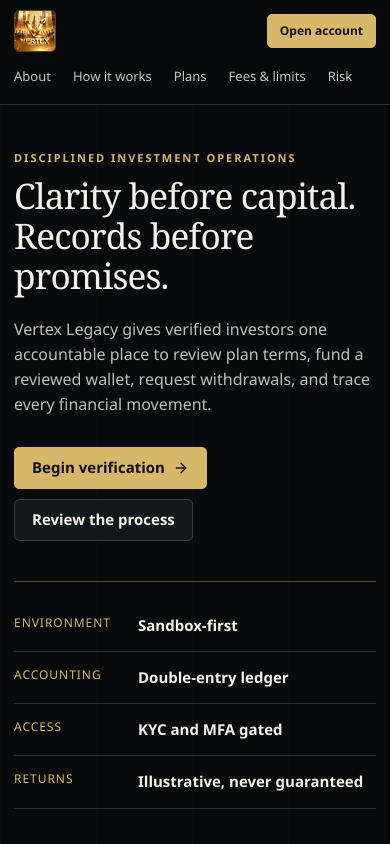
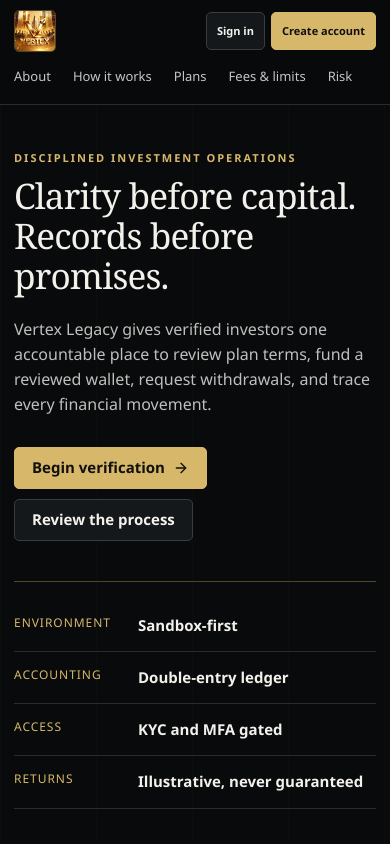
Before and after one commit to ProgJosh/Vertex-Legacy, a Next.js app in the folder apps/web/: page / in a window 390 px wide. Shown: the top 844 px of the page. Built offline with nearby package versions, Linux system fonts and the light colour scheme; no server answers.

Commit message:
Fix cross-domain Auth0 account access

```diff
--- a/apps/web/app/(marketing)/login/page.tsx
+++ b/apps/web/app/(marketing)/login/page.tsx
@@ -2,13 +2,12 @@
 import { Suspense } from "react";
 import { LoginForm } from "@/components/auth-forms";
 import { Button } from "@/components/ui/button";
+import { auth0Enabled, signInHref, signUpHref } from "@/lib/auth-links";
 
 export const metadata = { title: "Sign in" };
 
 export default function LoginPage() {
-  const useAuth0 =
-    process.env.AUTH_PROVIDER === "auth0" ||
-    process.env.NODE_ENV === "production";
+  const useAuth0 = auth0Enabled();
   return (
     <div className="container">
       <section className="form-shell">
@@ -22,12 +21,10 @@
         {useAuth0 ? (
           <div style={{ display: "grid", gap: 12 }}>
             <Button asChild style={{ width: "100%" }}>
-              <a href="/auth/login">Sign in to existing account</a>
+              <a href={signInHref()}>Sign in to existing account</a>
             </Button>
             <Button asChild variant="secondary" style={{ width: "100%" }}>
-              <a href="/auth/login?screen_hint=signup&returnTo=%2Finvestor%2Fonboarding">
-                Create new account
-              </a>
+              <a href={signUpHref()}>Create new account</a>
             </Button>
           </div>
         ) : (
--- a/apps/web/app/(marketing)/page.tsx
+++ b/apps/web/app/(marketing)/page.tsx
@@ -9,6 +9,7 @@
 import { formatPhp } from "@vertex/ui";
 import { optionalApiGet } from "@/lib/api";
 import { Button } from "@/components/ui/button";
+import { auth0Enabled, signUpHref } from "@/lib/auth-links";
 
 type Config = {
   signupBonusCentavos: string;
@@ -32,10 +33,7 @@
 };
 
 export default async function LandingPage() {
-  const signupHref =
-    process.env.AUTH_PROVIDER === "auth0" || process.env.NODE_ENV === "production"
-      ? "/auth/login?screen_hint=signup&returnTo=%2Finvestor%2Fonboarding"
-      : "/register";
+  const signupHref = auth0Enabled() ? signUpHref() : "/register";
   const [config, plans] = await Promise.all([
     optionalApiGet<Config | null>("/public/config", null),
     optionalApiGet<Plan[]>("/public/plans", []),
--- a/apps/web/app/(marketing)/register/page.tsx
+++ b/apps/web/app/(marketing)/register/page.tsx
@@ -1,11 +1,12 @@
 import Link from "next/link";
 import { RegisterForm } from "@/components/auth-forms";
 import { Button } from "@/components/ui/button";
+import { auth0Enabled, signUpHref } from "@/lib/auth-links";
 
 export const metadata = { title: "Registration" };
 
 export default async function RegisterPage({ searchParams }: { searchParams: Promise<{ ref?: string }> }) {
-  const useAuth0 = process.env.AUTH_PROVIDER === "auth0" || process.env.NODE_ENV === "production";
+  const useAuth0 = auth0Enabled();
   const { ref } = await searchParams;
   const referralCode = /^VTX-[A-Fa-f0-9]{8}$/.test(ref ?? "") ? ref!.toUpperCase() : null;
   const returnTo = referralCode ? "/investor/invitations?ref=" + encodeURIComponent(referralCode) : "/investor/onboarding";
@@ -20,7 +21,7 @@
         </p>
         {useAuth0 ? (
           <Button asChild style={{ width: "100%" }}>
-            <a href={"/auth/login?screen_hint=signup&returnTo=" + encodeURIComponent(returnTo)}>
+            <a href={signUpHref(returnTo)}>
               Create account securely
             </a>
           </Button>
--- a/apps/web/app/globals.css
+++ b/apps/web/app/globals.css
@@ -1029,9 +1029,15 @@
   .public-header-inner {
     min-height: 64px;
   }
-  .header-actions .button-secondary {
-    display: none;
+  .header-actions {
+    gap: 6px;
   }
+  .header-actions .button {
+    min-height: 38px;
+    padding-inline: 10px;
+    font-size: 11px;
+  }
+  .brand strong,
   .brand span {
     display: none;
   }
--- a/apps/web/components/public-shell.tsx
+++ b/apps/web/components/public-shell.tsx
@@ -1,12 +1,10 @@
 import Link from "next/link";
 import { Brand } from "./brand";
 import { Button } from "./ui/button";
+import { auth0Enabled, signInHref, signUpHref } from "@/lib/auth-links";
 
 export function PublicHeader() {
-  const signupHref =
-    process.env.AUTH_PROVIDER === "auth0" || process.env.NODE_ENV === "production"
-      ? "/auth/login?screen_hint=signup&returnTo=%2Finvestor%2Fonboarding"
-      : "/register";
+  const signupHref = auth0Enabled() ? signUpHref() : "/register";
   return (
     <header className="public-header">
       <div className="container public-header-inner">
@@ -20,10 +18,10 @@
         </nav>
         <div className="header-actions">
           <Button asChild variant="secondary" size="small">
-            <a href="/login">Sign in</a>
+            <a href={auth0Enabled() ? signInHref() : "/login"}>Sign in</a>
           </Button>
           <Button asChild size="small">
-            <a href={signupHref}>Open account</a>
+            <a href={signupHref}>Create account</a>
           </Button>
         </div>
       </div>
--- /dev/null
+++ b/apps/web/lib/auth-links.ts
@@ -0,0 +1,31 @@
+const usesAuth0 = () =>
+  process.env.AUTH_PROVIDER === "auth0" || process.env.NODE_ENV === "production";
+
+function canonicalAuthUrl(pathname: string, searchParams?: URLSearchParams) {
+  if (!usesAuth0()) return pathname;
+
+  const baseUrl = process.env.APP_BASE_URL;
+  if (!baseUrl) return pathname + (searchParams?.size ? `?${searchParams}` : "");
+
+  const url = new URL(pathname, baseUrl);
+  if (searchParams) url.search = searchParams.toString();
+  return url.toString();
+}
+
+export function signInHref(returnTo?: string) {
+  const searchParams = new URLSearchParams();
+  if (returnTo) searchParams.set("returnTo", returnTo);
+  return canonicalAuthUrl("/auth/login", searchParams);
+}
+
+export function signUpHref(returnTo = "/investor/onboarding") {
+  const searchParams = new URLSearchParams({
+    screen_hint: "signup",
+    returnTo,
+  });
+  return canonicalAuthUrl("/auth/login", searchParams);
+}
+
+export function auth0Enabled() {
+  return usesAuth0();
+}
--- a/apps/web/middleware.ts
+++ b/apps/web/middleware.ts
@@ -1,5 +1,6 @@
 import { NextRequest, NextResponse } from "next/server";
 import { auth0 } from "./lib/auth0";
+import { signInHref } from "./lib/auth-links";
 
 function withCsp(response: NextResponse, csp: string) {
   response.headers.set("Content-Security-Policy", csp);
@@ -37,15 +38,19 @@
     if (protectedPath) {
       const session = await auth0.getSession(forwardedRequest);
       if (!session) {
-        const login = new URL("/auth/login", request.url);
-        login.searchParams.set("returnTo", request.nextUrl.pathname + request.nextUrl.search);
+        const login = new URL(
+          signInHref(request.nextUrl.pathname + request.nextUrl.search),
+          request.url,
+        );
         return withCsp(NextResponse.redirect(login), csp);
       }
       try {
         await auth0.getAccessToken(forwardedRequest, authResponse);
       } catch {
-        const login = new URL("/auth/login", request.url);
-        login.searchParams.set("returnTo", request.nextUrl.pathname + request.nextUrl.search);
+        const login = new URL(
+          signInHref(request.nextUrl.pathname + request.nextUrl.search),
+          request.url,
+        );
         return withCsp(NextResponse.redirect(login), csp);
       }
     }
```
Also changed, not shown: 1 other file (tests, documents, lock files or other folders).
